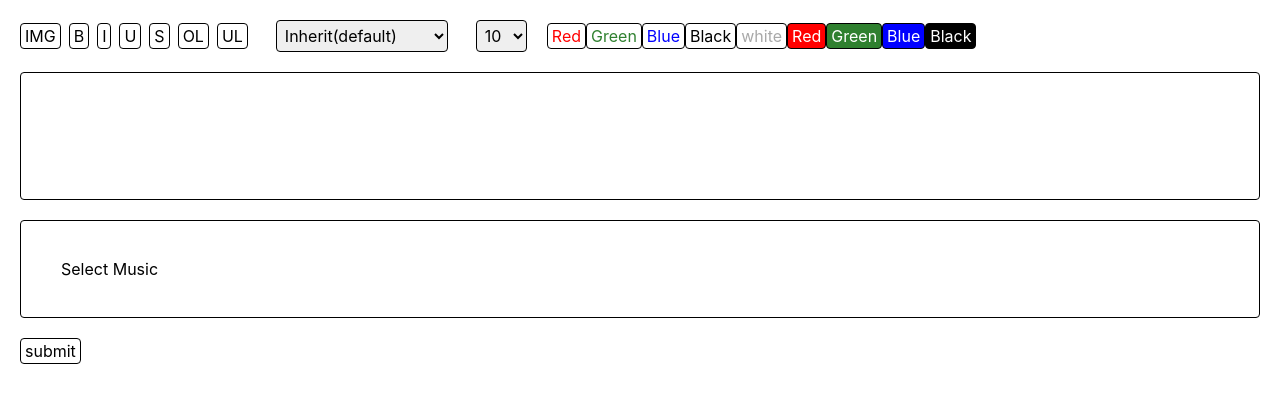
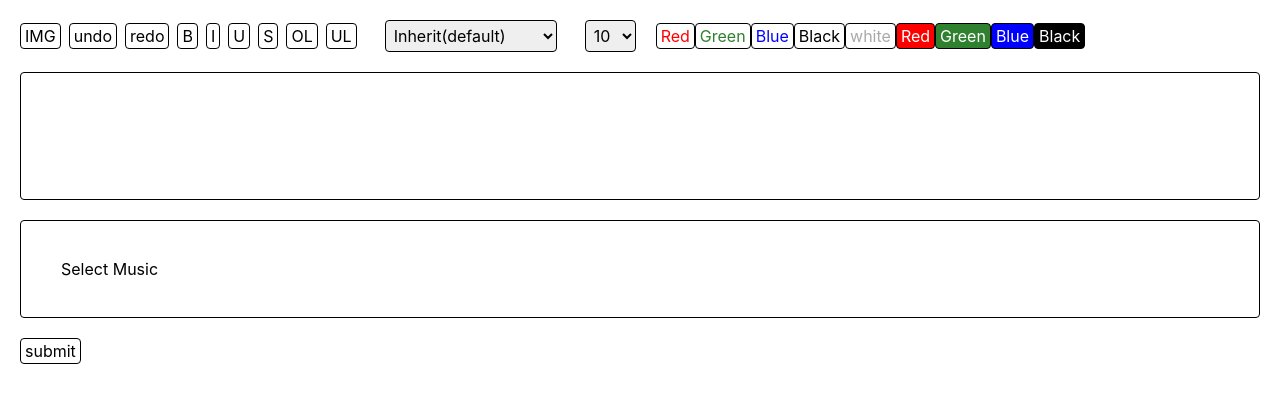
Before and after one commit to seokahee/RE-V-UP-VER3, a Next.js app: page /editor in a window 1280 px wide. Shown: the top 402 px of the page. Built offline with nearby package versions, Linux system fonts and the light colour scheme.

Commit message:
Feat(#59): 재사용 컴포넌트 ActionButton 신규 & 실행취소, 다시실행 기능 추가

```diff
--- /dev/null
+++ b/src/components/editor/ActionButton.tsx
@@ -0,0 +1,30 @@
+import React, { forwardRef } from "react";
+
+type propsType = {
+  actionValue: string;
+}
+
+const ActionButton = forwardRef<HTMLDivElement, propsType>((props, ref) => {
+  const applyAction = (action: string) => {
+    if (typeof ref !== "function") {
+      if (ref && ref.current) {
+        document.execCommand(action);
+        ref.current.focus({ preventScroll: true });
+      }
+    }
+  };
+
+  return (
+    <>
+      <button
+        className={`btn mr-2 my-5 p-1 border border-solid border-black rounded`}
+        onClick={() => applyAction(props.actionValue)}
+      >
+        {props.actionValue}
+      </button>
+    </>
+  );
+});
+ActionButton.displayName = "ActionButton";
+
+export default ActionButton;
--- a/src/components/editor/BasicEditor.tsx
+++ b/src/components/editor/BasicEditor.tsx
@@ -5,6 +5,7 @@ import ChangeFontStyle from "./ChangeFontStyle";
 import SelectMusic from "./SelectMusic";
 import ChangeFontColor from "./ChangeFontColor";
 import ChangeFontBackground from "./ChangeFontBackground";
+import ActionButton from "./ActionButton";
 
 const BasicEditor = () => {
   const editorRef = useRef<HTMLDivElement>(null);
@@ -15,6 +16,8 @@ const BasicEditor = () => {
 
   return (
     <>
+      <ActionButton actionValue="undo" ref={editorRef} />
+      <ActionButton actionValue="redo" ref={editorRef} />
       <ChangeFontStyle ref={editorRef} />
       <ChangeFont ref={editorRef} />
       <ChangeFontSize ref={editorRef} />
```
